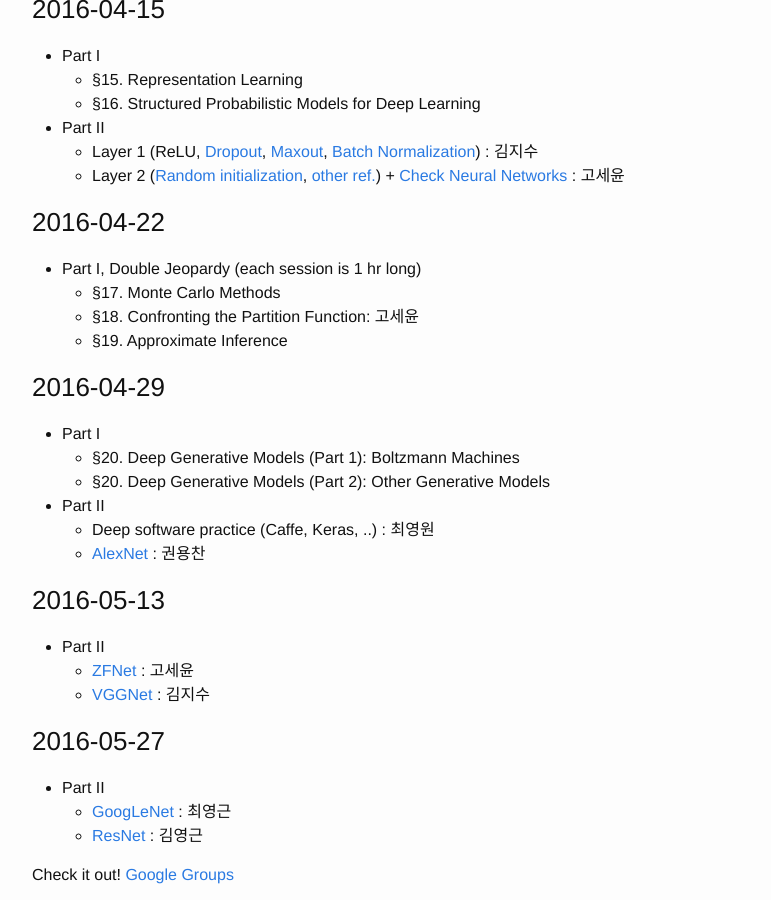
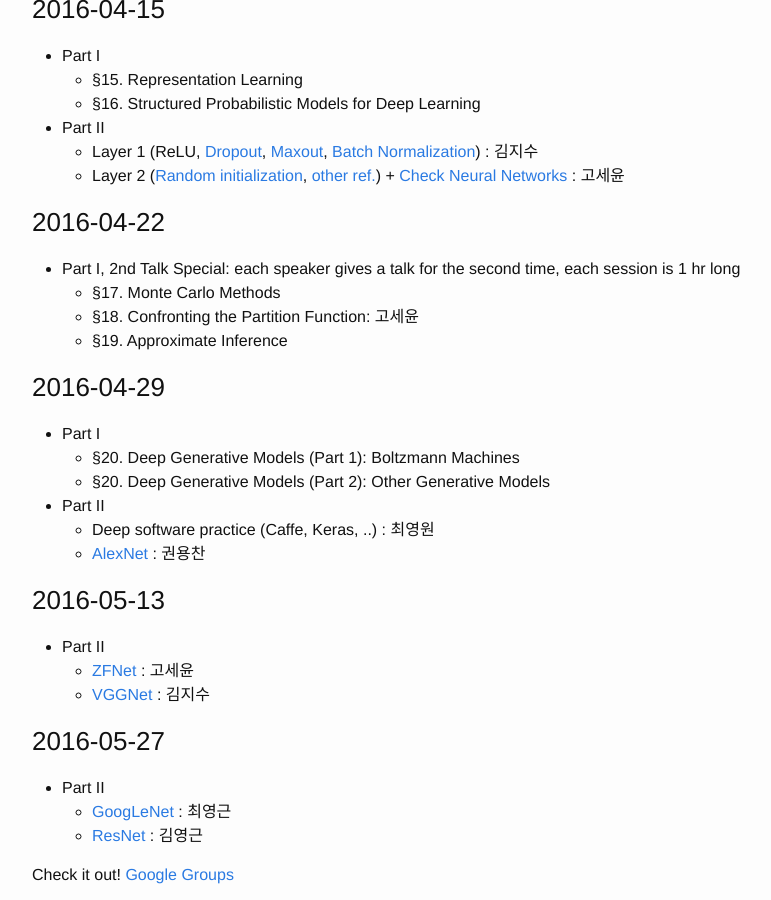
Before and after one commit to snu-stat/dl-seminar, a Jekyll site: the page built from _posts/2016-03-16-schedule.md, in a window 1280 px wide and 900 px high, scrolled down 1441 px. Shown: the whole window, without its empty margins (238-1009 px from the left). Built offline with Jekyll 4.4.1, drawn with Linux system fonts in a browser that asks for light colours.

Commit message:
Update 2016-03-16-schedule.md

```diff
--- a/_posts/2016-03-16-schedule.md
+++ b/_posts/2016-03-16-schedule.md
@@ -58,7 +58,7 @@ categories: schedule
     - Layer 2 ([Random initialization](http://jmlr.org/proceedings/papers/v9/glorot10a/glorot10a.pdf), [other ref.](http://arxiv.org/abs/1502.01852)) + [Check Neural Networks](https://github.com/cs231n/cs231n.github.io/blob/master/neural-networks-3.md#baby) : 고세윤
 
 ### 2016-04-22
-* Part I, Double Jeopardy (each session is 1 hr long)
+* Part I, 2nd Talk Special: each speaker gives a talk for the second time, each session is 1 hr long
     * §17. Monte Carlo Methods
     * §18. Confronting the Partition Function: 고세윤
     * §19. Approximate Inference
```
